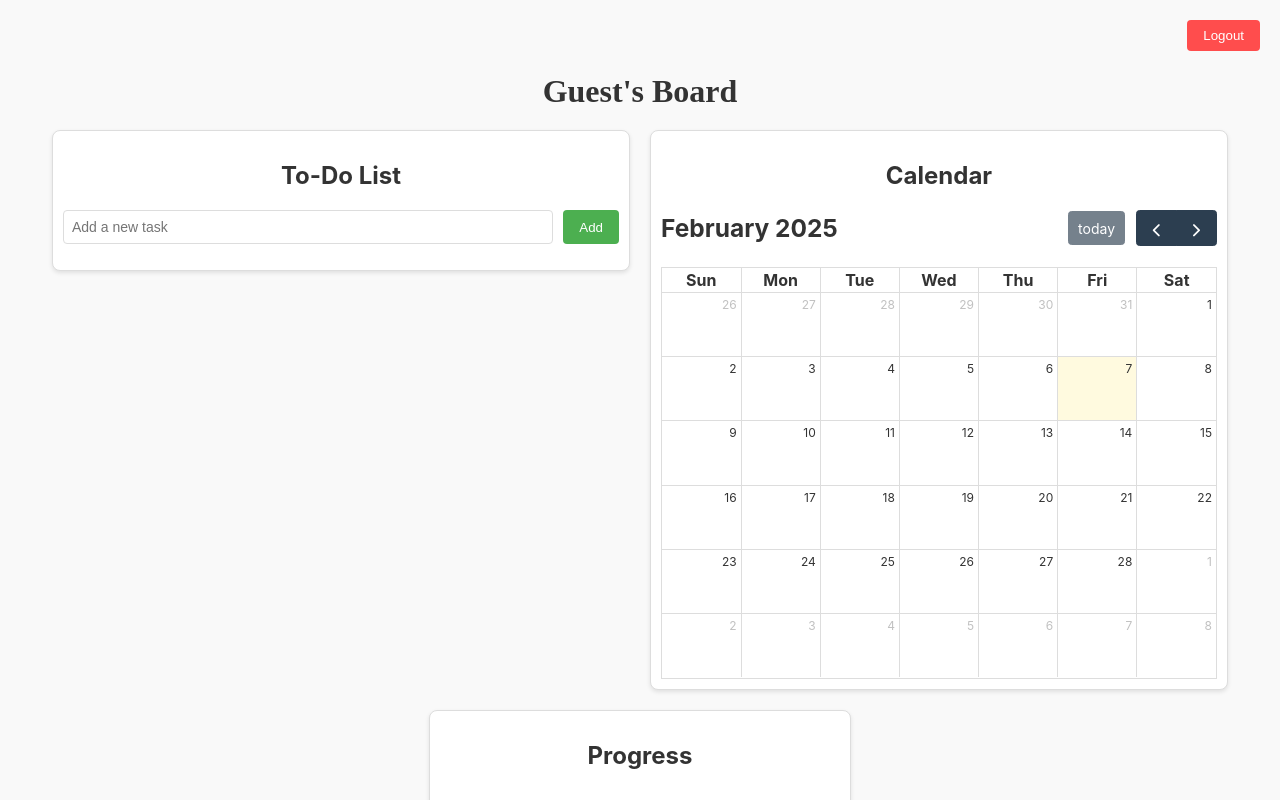
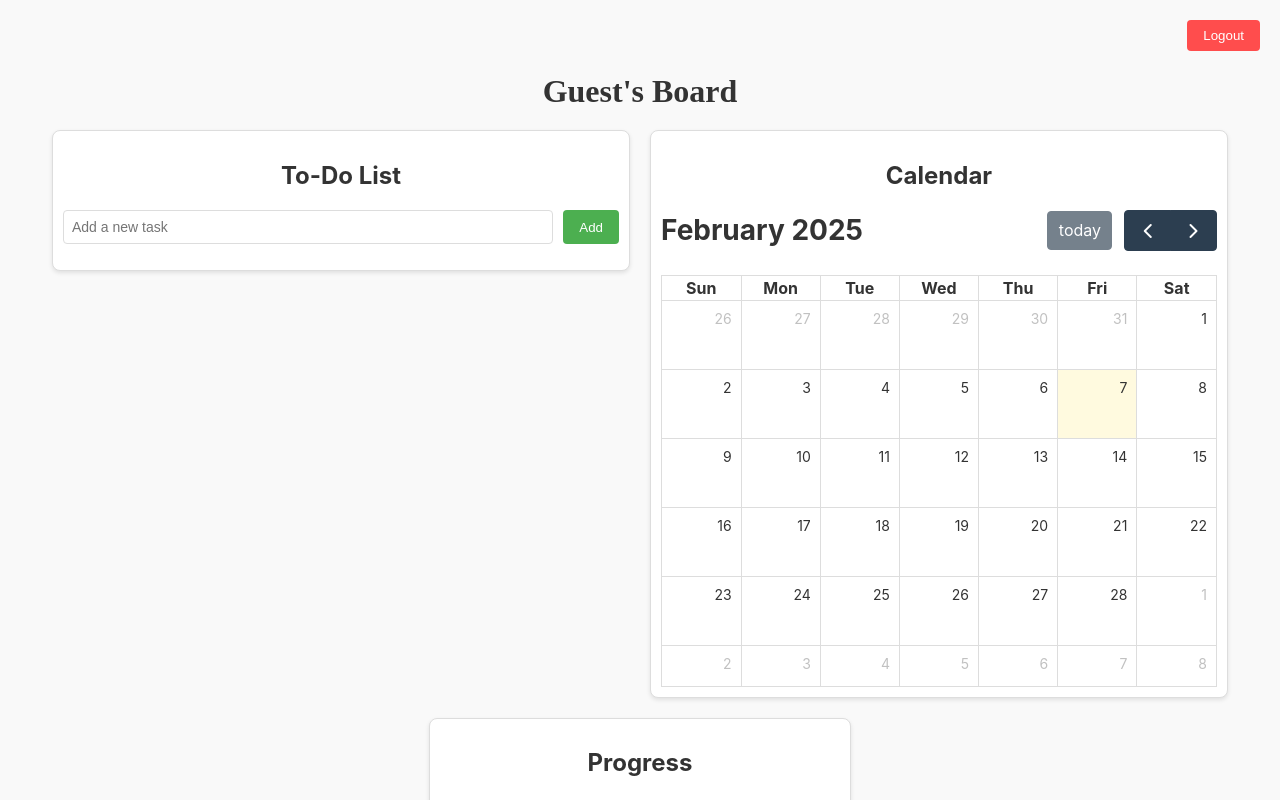
Before and after one commit to purva5598/organizer-app, a React (Vite) app in the folder frontend/: page /guest in a window 1280 px wide. Shown: the top 800 px of the page. Built offline with nearby package versions, Linux system fonts and the light colour scheme.

Commit message:
Fixed calendar content overflow

```diff
--- a/frontend/src/components/Calendar/Calendar.css
+++ b/frontend/src/components/Calendar/Calendar.css
@@ -4,23 +4,59 @@
   border-radius: 8px;
   background: #fff;
   box-shadow: 0 2px 4px rgba(0, 0, 0, 0.1);
+  max-width: 100%;
+  overflow: hidden;
 }
 
 .fc {
   max-width: 100%;
-  margin: 0 auto;
 }
 
-/* Reduce the size of the calendar */
-.fc .fc-toolbar {
-  font-size: 14px;
+.fc-daygrid-day {
+  padding: 5px;
+  overflow: hidden;
 }
 
-.fc .fc-daygrid-day {
+.fc-daygrid-day-frame {
+  height: 100%;
+  display: flex;
+  flex-direction: column;
+  justify-content: space-between;
+}
+
+.fc-daygrid-day-events {
+  flex-grow: 1;
+  overflow: hidden;
+}
+
+.fc-daygrid-event {
+  white-space: nowrap;
+  overflow: hidden;
+  text-overflow: ellipsis;
+  margin: 2px 0;
+  padding: 2px 4px;
+  background-color: #e0f7fa;
+  border-radius: 4px;
   font-size: 12px;
 }
 
-.fc .fc-daygrid-event {
-  font-size: 12px;
-  padding: 2px 4px;
+.fc-daygrid-day-number {
+  font-size: 14px;
+  /* font-weight: bold; */
+  margin: 5px;
 }
+
+@media (max-width: 768px) {
+  .fc-daygrid-day {
+    padding: 2px;
+  }
+
+  .fc-daygrid-event {
+    font-size: 10px;
+    padding: 1px 2px;
+  }
+
+  .fc-daygrid-day-number {
+    font-size: 12px;
+  }
+}
--- a/frontend/src/components/EventTracker/EventForm.jsx
+++ b/frontend/src/components/EventTracker/EventForm.jsx
@@ -24,7 +24,7 @@ const EventForm = ({ addEvent }) => {
         required
       />
       <input
-        type="date"
+        type="datetime-local"
         value={date}
         onChange={(e) => setDate(e.target.value)}
         required
```
